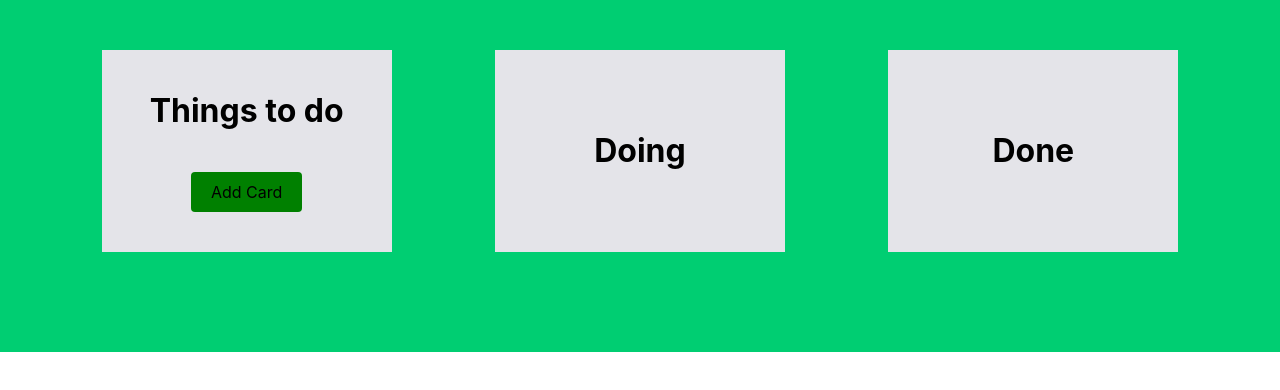
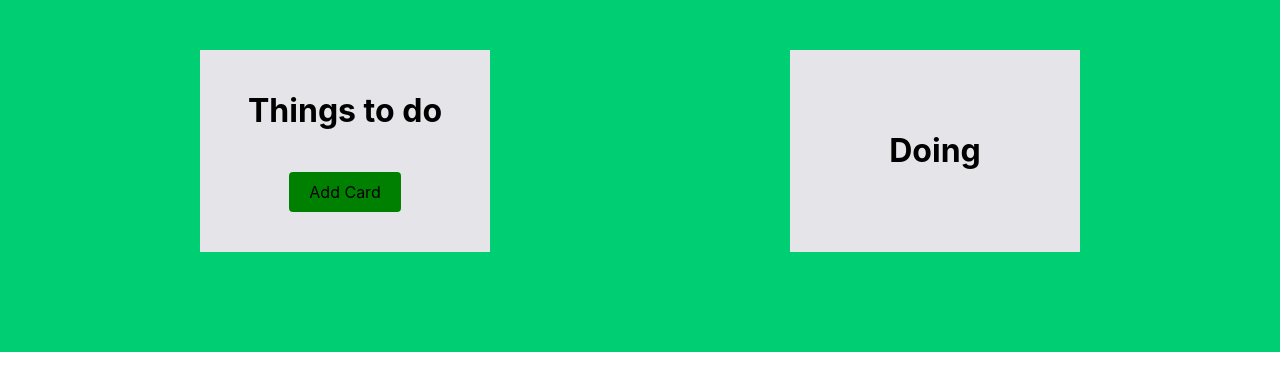
Before and after one commit to nathashas1/TodoList, a React (Create React App) app: page / in a window 1280 px wide. Shown: the top 390 px of the page. Built offline with nearby package versions, Linux system fonts and the light colour scheme.

Commit message:
todo and doing

```diff
--- a/src/App.css
+++ b/src/App.css
@@ -2,7 +2,9 @@ html, body {
          height: 100%;
          margin: 0;
      }
-
+input{
+  height: 20px;
+}
 .app{
   display: flex;
   flex-direction: row;
@@ -16,7 +18,7 @@ html, body {
   display: flex;
   flex-direction: row;
   width: 150px;
-  height: 25px;
+   height: 25px;
   border: 1px solid black;
   background: white;
   margin-bottom: 25px;
--- a/src/App.js
+++ b/src/App.js
@@ -1,6 +1,6 @@
 import React from 'react';
 import Doing from './doing.js';
-import Done from './done.js';
+// import Done from './done.js';
 import Todo from './todo.js';
 import './App.css';
 
@@ -72,6 +72,9 @@ class App extends React.Component {
 
 
     render() {
+      // <Done allTodos={this.state.allTodos}
+      //   changeState={this.changeState}
+      //   />
       return (
         <div className="app">
           <div className="container">
@@ -89,9 +92,7 @@ class App extends React.Component {
 
           <Doing allTodos={this.state.allTodos}
             changeState={this.changeState}/>
-          <Done allTodos={this.state.allTodos}
-            changeState={this.changeState}
-            />
+
         </div>
       )
     }
--- a/src/done.js
+++ b/src/done.js
@@ -1,5 +1,5 @@
 import React from 'react';
-import DoneItem from './doing_item';
+import DoneItem from './done_item';
 
 const Done = ({ allTodos,changeState }) => {
 
```
